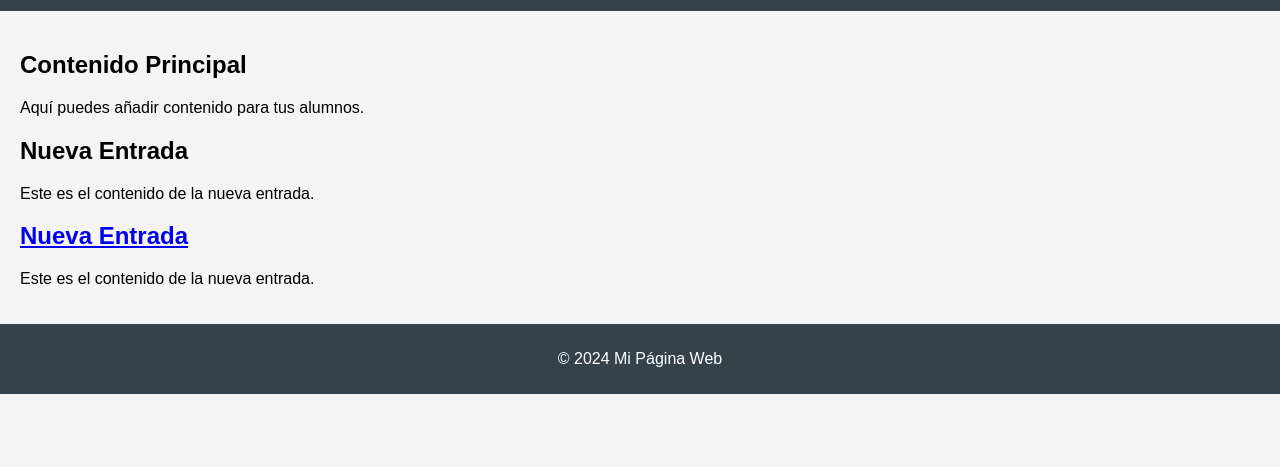
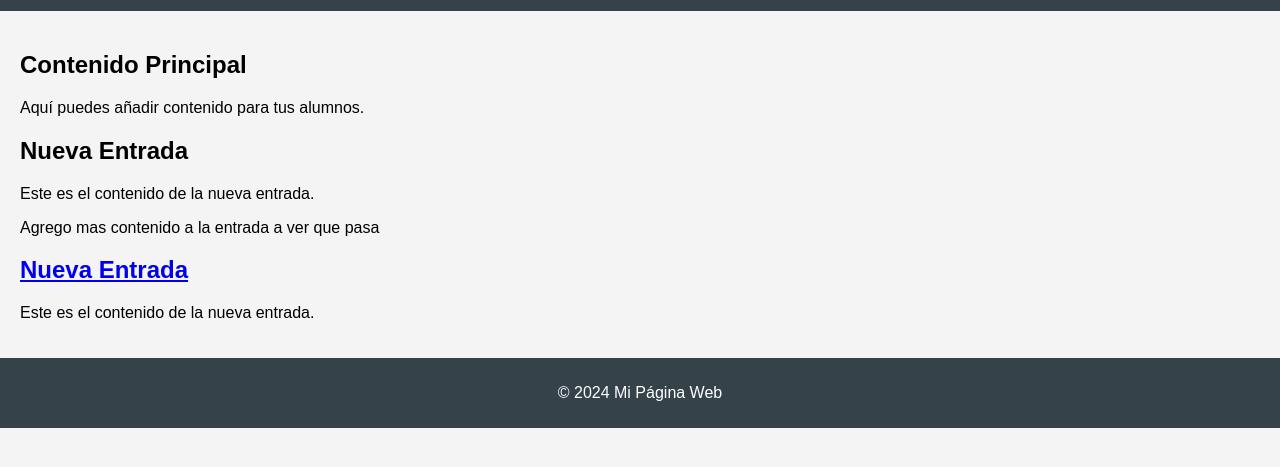
Before and after one commit to mateoromerocontreras/webteacherpage, a plain HTML site: page index.html in a window 1280 px wide. Shown: the part 89-556 px from the top of the page. Drawn offline with Linux system fonts and the light colour scheme.

```diff
--- a/index.html
+++ b/index.html
@@ -18,6 +18,7 @@
     <section id="nueva-entrada">
         <h2>Nueva Entrada</h2>
         <p>Este es el contenido de la nueva entrada.</p>
+        <p>Agrego mas contenido a la entrada a ver que pasa</p>
     </section>
     <section id="about-me">
     <h2><a href="about.html">Nueva Entrada</a></h2>
```
